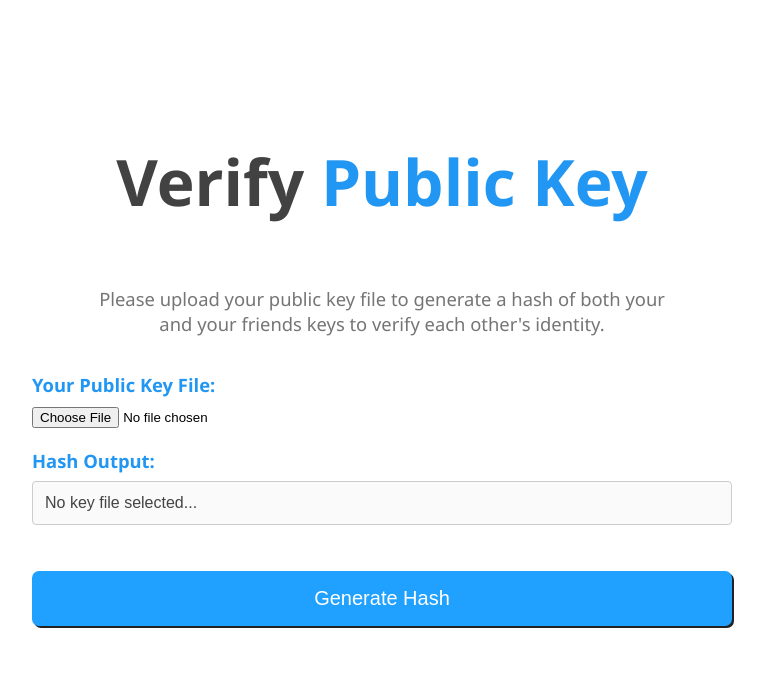
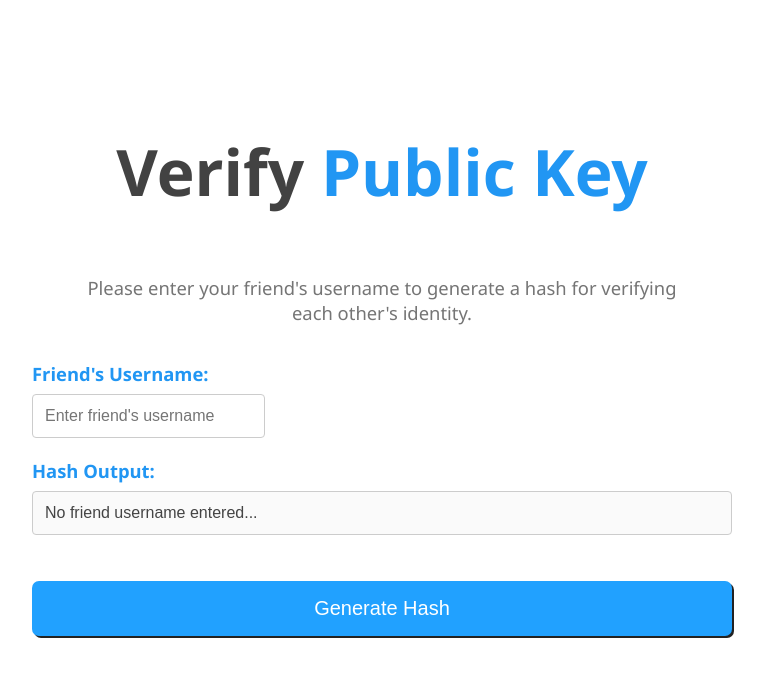
Before and after one commit to ElliceNels/fourohfour, a Flask app: page /verify_user in a window 1280 px wide. Shown: the part 70-747 px from the top of the page, without its empty margins (258-1023 px from the left). Run offline with Flask 3, Linux system fonts and the light colour scheme; parts of the project's set-up code (start-up, migrations or seed data) failed here and were passed over.

Commit message:
[Feat] Connect verify_user functionality to front end

```diff
--- a/src/web-client/app.py
+++ b/src/web-client/app.py
@@ -1,4 +1,4 @@
-from flask import Flask, render_template, request, redirect, flash, url_for, session
+from flask import Flask, render_template, request, redirect, flash, url_for, session, jsonify
 from login import manage_login
 from signup import validate_registration, manage_registration
 from uploadfile import validate_file_size, validate_file_type
@@ -7,8 +7,14 @@ from session_manager import LoginSessionManager
 from exceptions import UserNotFoundError
 from constants import GET_USER_ENDPOINT
 
+from utils.verify_user import generate_code, save_friend
 app = Flask(__name__)
 app.secret_key = 'your_secret_key'
+from logger import setup_logger
+import logging
+
+setup_logger()
+logger = logging.getLogger(__name__)
 
 @app.route('/')
 def title_page():
@@ -114,9 +120,41 @@ def upload_file():
 def view_files():
     return render_template('viewfiles.html', owned_files=[], shared_files=[])
 
-@app.route('/verify_user')
+@app.route('/verify_user', methods=['GET', 'POST'])
 def verify_user():
-    return render_template("verifyuser.html")
+    if request.method == 'POST':
+        friend_username = request.form.get('friend_username')
+        if not friend_username:
+            flash('No friend username provided!', 'error')
+            return render_template('verifyuser.html')
+        try:
+            logger.debug(f"Generating hash for friend: {friend_username}")
+            hash_data = generate_code(friend_username)
+            flash('Hash generated successfully!', 'success')
+            return render_template('verifyuser.html', hash_output=hash_data)
+        except Exception as e:
+            flash(f'Error generating hash: {str(e)}', 'error')
+            logger.error(f"Error generating hash: {str(e)}")
+            return render_template('verifyuser.html')
+    return render_template('verifyuser.html')
+
+@app.route('/verify_new_user', methods=['POST'])
+def verify_new_user():
+    data = request.get_json()
+    friend_username = data.get('friend_username') if data else None
+    if not friend_username:
+        logger.error('No friend username provided!')
+        flash('No friend username provided!', 'error')
+        return jsonify({'success': False, 'error': 'No friend username provided!'}), 400
+    try:
+        save_friend(friend_username)
+        flash('New friend saved successfully!', 'success')
+        logger.info('New friend saved successfully!')
+        return jsonify({'success': True, 'message': 'New friend saved successfully!'})
+    except Exception as e:
+        flash(f'Error saving new friend: {str(e)}', 'error')
+        logger.error(f"Error saving new friend: {str(e)}")
+        return jsonify({'success': False, 'error': f'Error saving new friend: {str(e)}'}), 500
 
 @app.route('/reset_password', methods=['GET', 'POST'])
 def reset_password():
--- a/src/web-client/templates/verifyuser.html
+++ b/src/web-client/templates/verifyuser.html
@@ -6,15 +6,60 @@
     <link rel="stylesheet" href="{{ url_for('static', filename='style.css') }}">
     <script>
         function updateHashOutput() {
-            const userKey = document.getElementById('user-key-input');
+            const friendUsername = document.getElementById('friend-username-input');
             const output = document.getElementById('hash-output');
-
-            if (!userKey.files.length) {
-                output.value = "No key file selected...";
+            const verifyBtn = document.getElementById('verify-new-user-btn');
+            if (output.value !== "No friend username entered..." && output.value !== "Ready to generate hash") {
+                verifyBtn.disabled = false;
+                verifyBtn.style.display = 'inline-block';
+                return;
+            }
+            if (!friendUsername.value) {
+                output.value = "No friend username entered...";
+                verifyBtn.disabled = true;
+                verifyBtn.style.display = 'none';
             } else {
                 output.value = "Ready to generate hash";
+                verifyBtn.disabled = true;
+                verifyBtn.style.display = 'none';
             }
         }
+
+        // Call this after hash is generated and set in output.value
+        function onHashGenerated() {
+            const verifyBtn = document.getElementById('verify-new-user-btn');
+            verifyBtn.disabled = false;
+            verifyBtn.style.display = 'inline-block';
+        }
+
+        function verifyNewUser() {
+            const friendUsername = document.getElementById('friend-username-input').value;
+            if (!friendUsername) {
+                alert('Please enter a friend\'s username.');
+                return;
+            }
+            fetch('/verify_new_user', {
+                method: 'POST',
+                headers: { 'Content-Type': 'application/json' },
+                body: JSON.stringify({ friend_username: friendUsername })
+            })
+            .then(response => response.json())
+            .then(data => {
+                alert(data.message || data.error || 'Unknown response');
+                if (data.success) {
+                    location.reload();
+                    document.getElementById('verify-new-user-btn').style.display = 'inline-block';
+                }
+
+            })
+        }
+
+        window.onload = function() {
+            const output = document.getElementById('hash-output');
+            if (output && output.value !== "No friend username entered..." && output.value !== "Ready to generate hash") {
+                onHashGenerated();
+            }
+        };
     </script>
 </head>
 <body>
@@ -36,18 +81,19 @@
                 </h1>
             </div>
             <div class="verify-instructions">
-                Please upload your public key file to generate a hash of both your and your friends keys to verify each other's identity.
+                Please enter your friend's username to generate a hash for verifying each other's identity.
             </div>
             <form class="verify-form" method="POST" enctype="multipart/form-data" style="width:100%;display:flex;flex-direction:column;align-items:center;">
                 <div class="verify-row" style="margin-bottom: 10px;">
-                    <label class="verify-label" for="user-key-input">Your Public Key File:</label>
-                    <input type="file" id="user-key-input" name="user_key" accept=".pem,.txt,.pub" onchange="updateHashOutput()" style="margin-bottom: 10px;">
+                    <label class="verify-label" for="friend-username-input">Friend's Username:</label>
+                    <input type="text" id="friend-username-input" name="friend_username" placeholder="Enter friend's username" onchange="updateHashOutput()" style="margin-bottom: 10px;" required value="{{ request.form.friend_username or request.args.get('friend_username', '') }}">
                 </div>
                 <div class="verify-row">
                     <label class="verify-label" for="hash-output">Hash Output:</label>
-                    <input id="hash-output" class="verify-output" type="text" readonly value="No key file selected...">
+                    <input id="hash-output" class="verify-output" type="text" readonly value="{{ hash_output or 'No friend username entered...' }}">
                 </div>
-                <button type="submit" class="btn select-btn">Generate Hash</button>
+                <button type="submit" class="btn select-btn" id="generate-hash-btn">Generate Hash</button>
+                <button type="button" class="btn select-btn" id="verify-new-user-btn" onclick="verifyNewUser()" disabled style="display:none;">Verify This User</button>
             </form>
         </div>
     </div>
```
